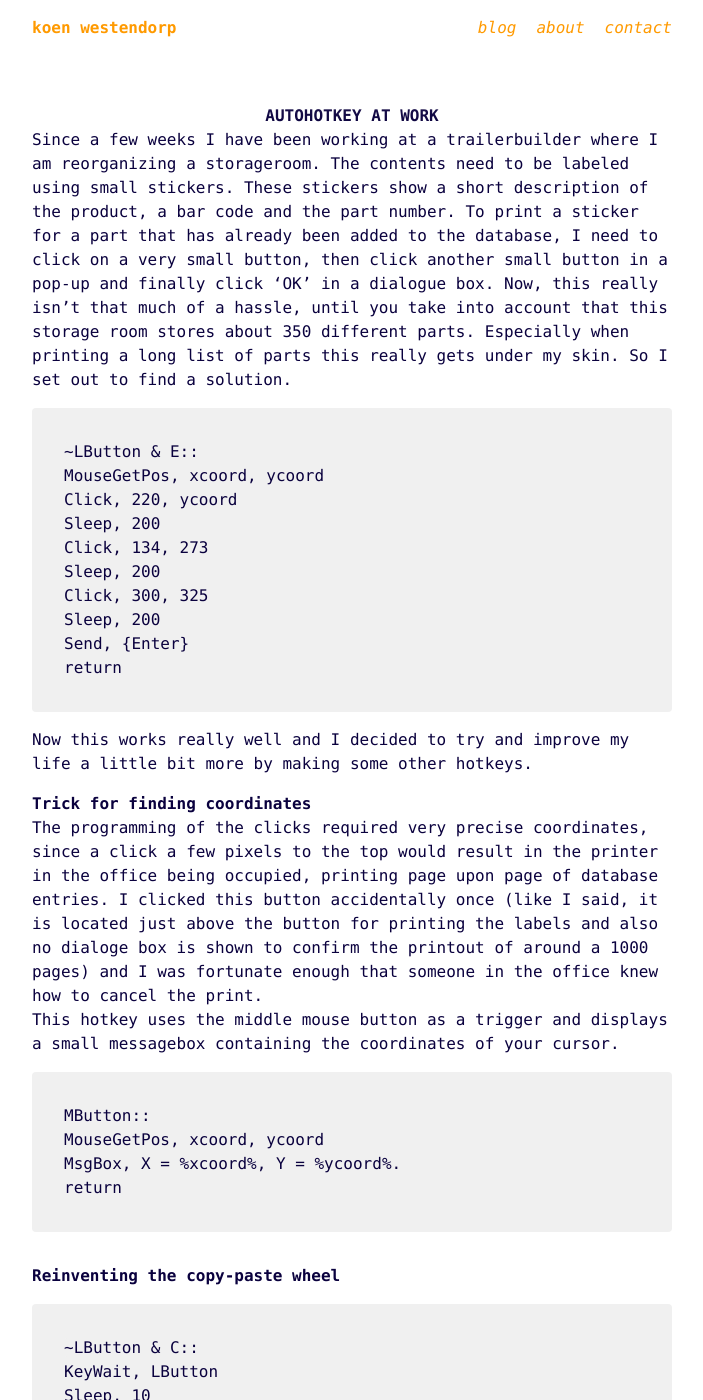
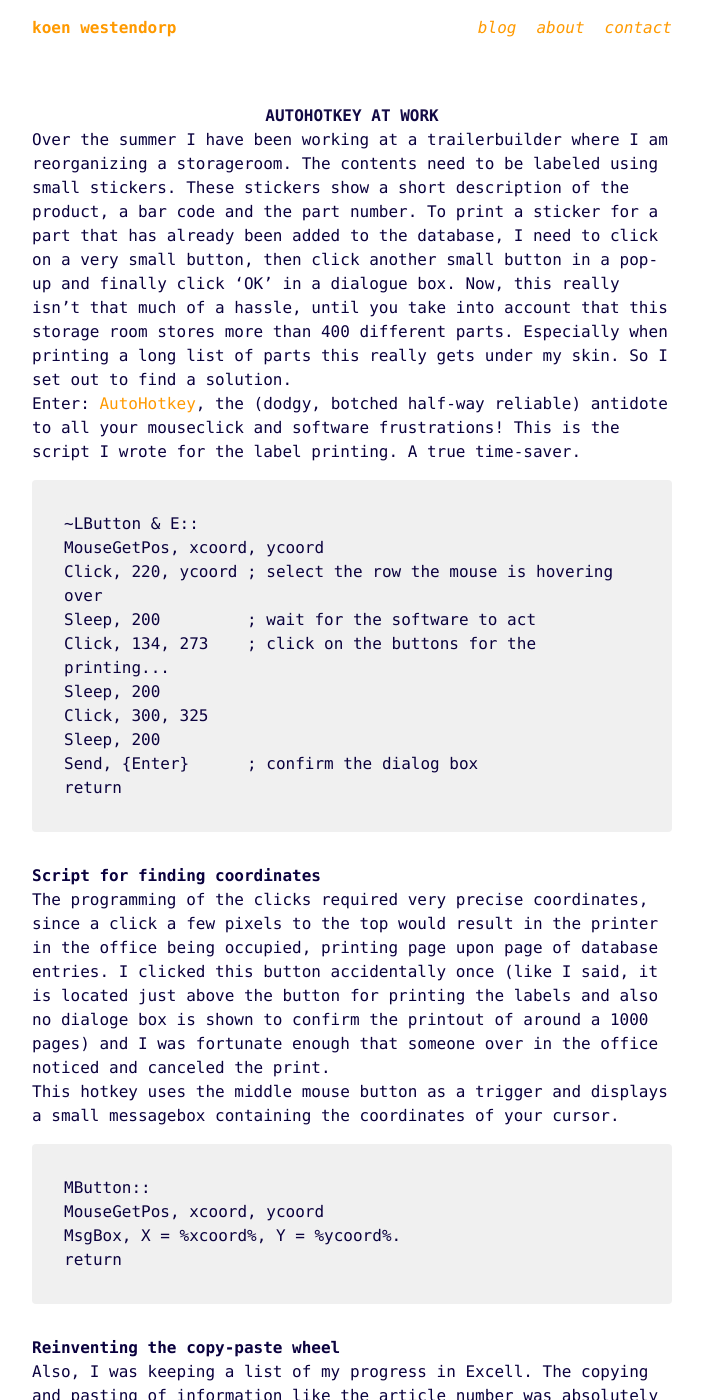
Before and after one commit to KoenWestendorp/koenwestendorp.github.io, a Jekyll site: the page built from _posts/2019-06-21-AutoHotkey-at-work.md, in a window 1280 px wide and 1400 px high. Shown: the whole window, without its empty margins (288-991 px from the left). Built offline with Jekyll 4.4.1, drawn with Linux system fonts in a browser that asks for light colours; some of the changed text lies outside the part shown.

Commit message:
finished up the AutoHotkey at work article

````diff
--- a/_posts/2019-06-21-AutoHotkey-at-work.md
+++ b/_posts/2019-06-21-AutoHotkey-at-work.md
@@ -4,26 +4,26 @@ title:  "AutoHotkey at work"
 date:   2019-06-21 19:10:40
 ---
 
-Since a few weeks I have been working at a trailerbuilder where I am reorganizing a storageroom. The contents need to be labeled using small stickers. These stickers show a short description of the product, a bar code and the part number.
-To print a sticker for a part that has already been added to the database, I need to click on a very small button, then click another small button in a pop-up and finally click 'OK' in a dialogue box. Now, this really isn't that much of a hassle, until you take into account that this storage room stores about 350 different parts. Especially when printing a long list of parts this really gets under my skin. So I set out to find a solution.
+Over the summer I have been working at a trailerbuilder where I am reorganizing a storageroom. The contents need to be labeled using small stickers. These stickers show a short description of the product, a bar code and the part number.
+To print a sticker for a part that has already been added to the database, I need to click on a very small button, then click another small button in a pop-up and finally click 'OK' in a dialogue box. Now, this really isn't that much of a hassle, until you take into account that this storage room stores more than 400 different parts. Especially when printing a long list of parts this really gets under my skin. So I set out to find a solution.
+
+Enter: [AutoHotkey](https://www.autohotkey.com/), the (dodgy, botched half-way reliable) antidote to all your mouseclick and software frustrations! This is the script I wrote for the label printing. A true time-saver.
 
 ```autohotkey
 ~LButton & E::
 MouseGetPos, xcoord, ycoord
-Click, 220, ycoord
-Sleep, 200
-Click, 134, 273
+Click, 220, ycoord ; select the row the mouse is hovering over
+Sleep, 200         ; wait for the software to act
+Click, 134, 273    ; click on the buttons for the printing...
 Sleep, 200
 Click, 300, 325
 Sleep, 200
-Send, {Enter}
+Send, {Enter}      ; confirm the dialog box
 return
 ```
 
-Now this works really well and I decided to try and improve my life a little bit more by making some other hotkeys.
-
-## Trick for finding coordinates
-The programming of the clicks required very precise coordinates, since a click a few pixels to the top would result in the printer in the office being occupied, printing page upon page of database entries. I clicked this button accidentally once (like I said, it is located just above the button for printing the labels and also no dialoge box is shown to confirm the printout of around a 1000 pages) and I was fortunate enough that someone in the office knew how to cancel the print.
+## Script for finding coordinates
+The programming of the clicks required very precise coordinates, since a click a few pixels to the top would result in the printer in the office being occupied, printing page upon page of database entries. I clicked this button accidentally once (like I said, it is located just above the button for printing the labels and also no dialoge box is shown to confirm the printout of around a 1000 pages) and I was fortunate enough that someone over in the office noticed and canceled the print.
 
 This hotkey uses the middle mouse button as a trigger and displays a small messagebox containing the coordinates of your cursor.
 
@@ -35,6 +35,7 @@ return
 ```
 
 ## Reinventing the copy-paste wheel
+Also, I was keeping a list of my progress in Excell. The copying and pasting of information like the article number was absolutely horrible, because when I would paste an article number from Excell into the search box -- without fail -- two escaped unicode return characters would be appended to the text. So this required me to press backspace twice, for each querry... Of course, this was so painfull to my soul, that when I woke up from fainting at the mere idea of doing this even three more times, I woke up to find another little script waiting on the crummy Windows Vista desktop.
 
 ```autohotkey
 ~LButton & C::
@@ -46,8 +47,15 @@ Click, 80, 373
 Sleep, 100
 Send, ^V
 Sleep, 100
-SendInput, {Backspace}{Backspace}
+SendInput, {Backspace}{Backspace} ; I mean, seriously...
+; ...WHY DO I HAVE TO DO THIS??!!??!/!1
 Sleep, 100
 SendInput, {Enter}
 return
 ```
+
+I don't intend to get all personal here, but I think it could be said that the existance of AutoHotkey has truly saved my life over the summer. It helped me shape my work tasks as if I were in a [Factorio](https://factorio.com/) game, 100 hours in at 04:00 in the monday morning.
+
+Well, I'm off writing a script that writes itself scripts to improve my efficiency. The factory must grow!
+
+Love, Koen
````
